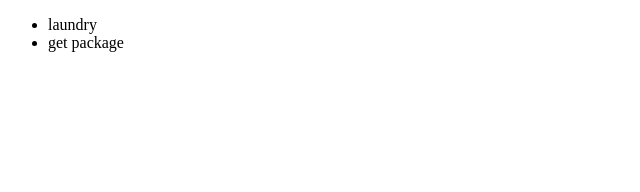
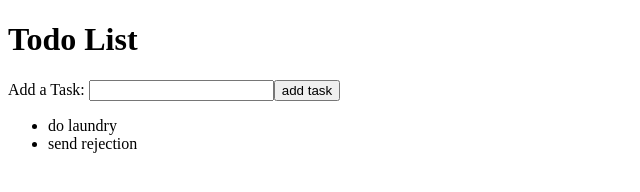
Before and after one commit to emilycoco/backbone_todo_app, a website: page index.html in a window 1280 px wide. Shown: the whole page, without its empty margins (0-640 px from the left). Drawn offline with nearby package versions, Linux system fonts and the light colour scheme.

Commit message:
Added new task funtionality.

```diff
--- a/index.html
+++ b/index.html
@@ -1,6 +1,12 @@
 <!DOCTYPE html>
 <html>
   <body>
+    <header>
+      <h1>Todo List</h1>
+    </header>
+
+    <footer>
+    </footer>
     <script src="bower_components/jquery/jquery.min.js"></script>
     <script src="bower_components/underscore/underscore.js"></script>
     <script src="bower_components/backbone/backbone.js"></script>
@@ -8,15 +14,15 @@
     <script src="js/list_collection.js"></script>
     <script src="js/list_view.js"></script>
     <script src="js/task_view.js"></script>
+    <script src="js/app.js"></script>
+    <script src="js/app_view.js"></script>
+    <script src="tasks.json"></script>
     <script>
       $(function(){
-        var task = new Task({name: 'laundry'});
-        var task2 = new Task({name: 'get package'});
-
-        var list = new List([task, task2]);
-
-        var listview = new ListView({collection: list});
-        $('body').append(listview.render());
+        var app = new App({});
+        var appview = new AppView({model: app});
+        $('body').append(appview.render());
+        app.set({list: new List([{name: 'get a job'}])});
       });
     </script>
   </body>
--- /dev/null
+++ b/js/app.js
@@ -0,0 +1,10 @@
+var App = Backbone.Model.extend({
+  defaults: {
+    test: true,
+    list: []
+  },
+
+  initialize: function() {
+    this.list = new List(tasks);
+  }
+});
--- /dev/null
+++ b/js/app_view.js
@@ -0,0 +1,29 @@
+var AppView = Backbone.View.extend({
+  tagName: 'div',
+
+  template: _.template('<span><label for="new-task">Add a Task: </label><input type="text" id="new-task"></input></span><input type="button" id="add-task" value="add task"></input>'),
+
+  initialize: function() {
+    this.model.on('change', this.render, this);
+    this.render();
+  },
+
+
+  events: {
+    'click #add-task' : 'addTask'
+  },
+
+  addTask: function() {
+    var newTask = $('#new-task').val();
+    this.model.list.add([{name: newTask}]);
+    $('#new-task').val('');
+  },
+
+  render: function() {
+    return this.$el.html(this.template).append(this.subRender().render());
+  },
+
+  subRender: function() {
+    return new ListView({collection: this.model.list});
+  }
+});
--- a/js/list_view.js
+++ b/js/list_view.js
@@ -2,15 +2,7 @@ var ListView = Backbone.View.extend({
   tagName: 'ul',
 
   initialize: function() {
-    this.collection.on('change', this.render, this);
-  },
-
-  events: {
-    'dblclick li' : 'edit'
-  },
-
-  edit: function() {
-    this.collection.add([{name: 'go on vacay'}])
+    this.collection.on('add', this.render, this);
   },
 
   render: function() {
--- /dev/null
+++ b/tasks.json
@@ -0,0 +1 @@
+var tasks = [{name: 'do laundry'}, {name: 'send rejection'}];
```
